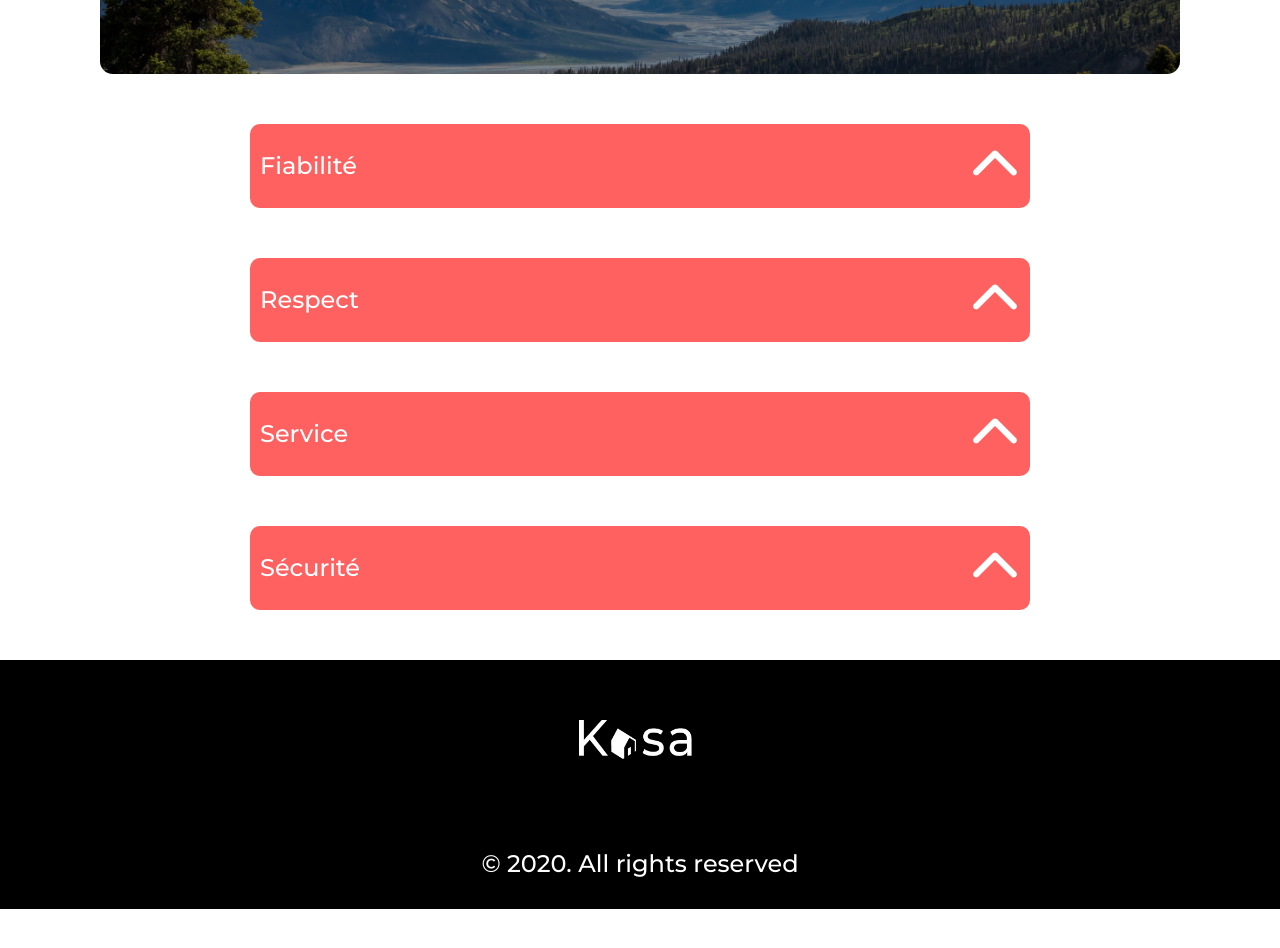
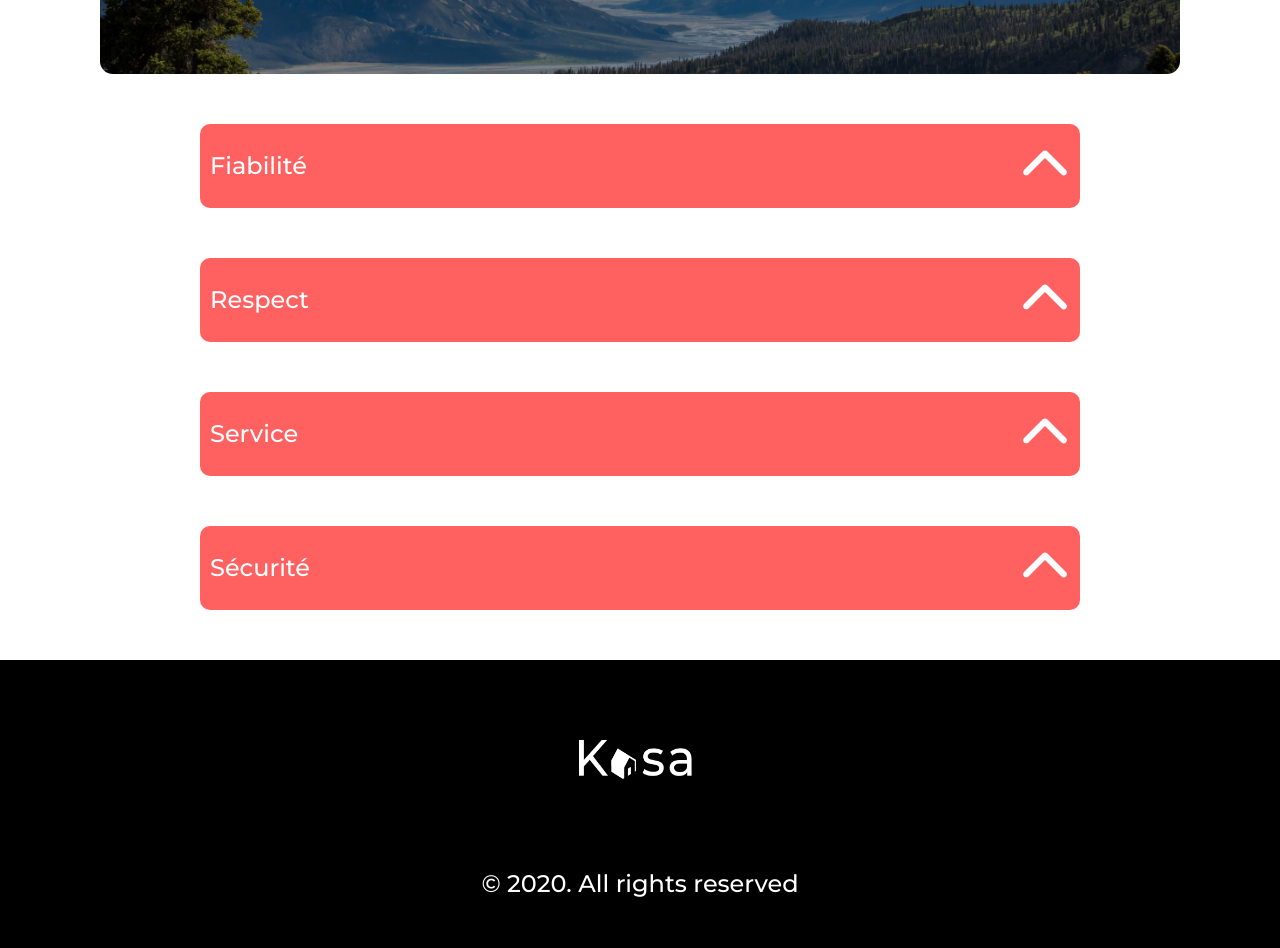
Before and after one commit to Fadji43/Projet_Kasa, a React (Create React App) app: page /about in a window 1280 px wide. Shown: the part 280-1228 px from the top of the page. Before the commit the page ends 1189 px from the top, so only its background shows below. Built offline with nearby package versions, Linux system fonts and the light colour scheme.

Commit message:
version finale

```diff
--- a/src/components/collapse.scss
+++ b/src/components/collapse.scss
@@ -4,7 +4,7 @@
   display: flex;
   flex-direction: column;
   justify-content: center;
-  margin: 50px 150px;
+  margin: 50px 100px;
 
   @media screen and (max-width: 768px) {
     margin: 40px 50px;
--- a/src/components/footer.scss
+++ b/src/components/footer.scss
@@ -6,7 +6,7 @@
   text-align: center;
   width: 100%;
   height: 209px;
-  padding: 20px 0;
+  padding: 40px 0;
 
 
   @media screen and (max-width: 768px) {
```
